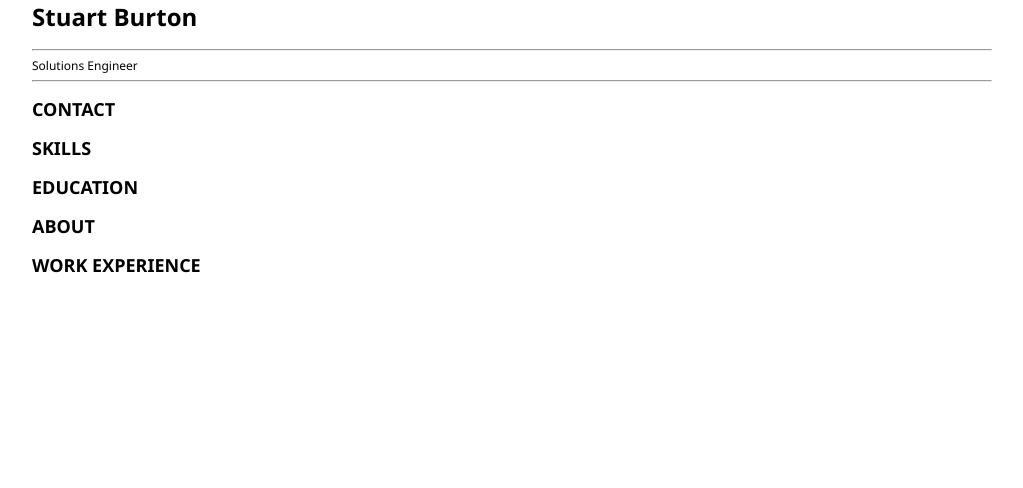
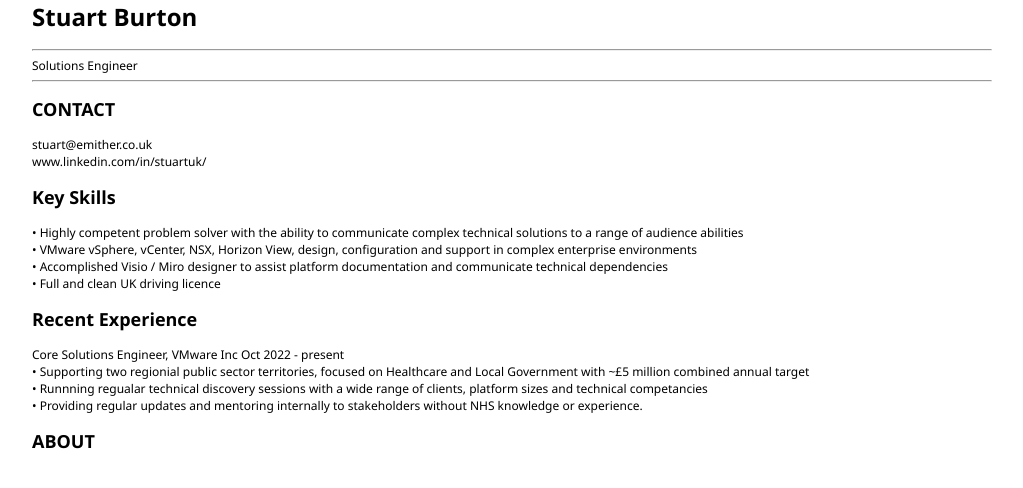
Before and after one commit to stuartburton/cv, a plain HTML site: page index.html in a window 1280 px wide. Shown: the whole page, without its empty margins (128-1151 px from the left). Drawn offline with Linux system fonts and the light colour scheme.

Commit message:
v1.2 update

```diff
--- a/index.html
+++ b/index.html
@@ -16,15 +16,35 @@
 			<article id="mainLeft">
 				<section>
 					<h2>CONTACT</h2>
-					<!-- contact info including social media -->
+					stuart@emither.co.uk
+                    <br>
+                    www.linkedin.com/in/stuartuk/
 				</section>
 				<section>
-					<h2>SKILLS</h2>
-					<!-- your skills -->
+					<h2>Key Skills</h2>
+					• Highly competent problem solver with the ability to communicate complex technical solutions to a range of audience abilities
+                    <br>
+                    • VMware vSphere, vCenter, NSX, Horizon View, design,  configuration and support in complex enterprise environments
+                    <br>
+                    • Accomplished Visio / Miro designer to assist platform documentation and communicate technical dependencies
+                    <br>
+                    • Full and clean UK driving licence
 				</section>
 				<section>
-					<h2>EDUCATION</h2>
-					<!-- your education -->
+					<h2>Recent Experience</h2>
+					Core Solutions Engineer,
+                    VMware Inc
+                    Oct 2022 - present
+                    <br>
+                    • Supporting two regionial public sector territories, focused
+                    on Healthcare and Local Government with ~£5 million
+                    combined annual target
+                    <br>
+                    • Runnning regualar technical discovery sessions with a wide
+                    range of clients, platform sizes and technical competancies
+                    <br>
+                    • Providing regular updates and mentoring internally to
+                    stakeholders without NHS knowledge or experience.
 				</section>
 			</article>
 			<article id="mainRight">
@@ -32,10 +52,6 @@
 					<h2>ABOUT</h2>
 					<!-- about you -->
 				</section>
-				<section>
-					<h2>WORK EXPERIENCE</h2>
-					<!-- your work experience -->
-				</section>
 			</article>
 		</main>
 	</body>
```
